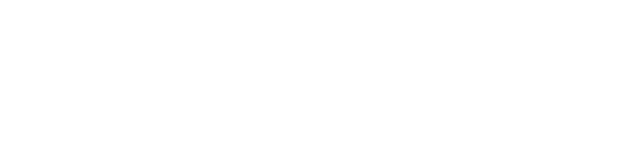
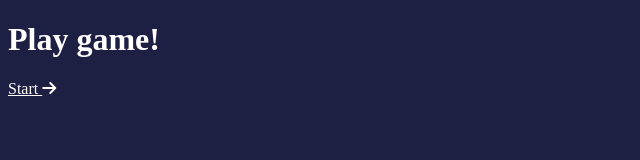
Before and after one commit to borsero/iconsQuiz, a plain HTML site: page index.html in a window 1280 px wide. Shown: the whole page, without its empty margins (0-640 px from the left). Drawn offline with Linux system fonts and the light colour scheme.

Commit message:
new BG color, header and play link

```diff
--- a/index.html
+++ b/index.html
@@ -4,9 +4,18 @@
     <meta charset="UTF-8">
     <meta http-equiv="X-UA-Compatible" content="IE=edge">
     <meta name="viewport" content="width=device-width, initial-scale=1.0">
-    <title>Document</title>
+    <title>Icons Quiz</title>
+    <link rel="stylesheet" href="style.css">
+
 </head>
 <body>
+    <div class="container">
+        <div id="home" class="flex-column flex-center">
+            <h1>Play game!</h1>
+            <a href="game.html" class="btn">Start <i class="fa-solid fa-arrow-right"></i></a>
+        </div>
+    </div>
 
+    <script src="https://kit.fontawesome.com/39f6f1fec3.js" crossorigin="anonymous"></script>
 </body>
 </html>
--- a/style.css
+++ b/style.css
@@ -0,0 +1,11 @@
+body {
+    background-color: #1D1F43;
+}
+
+#home {
+    color: white;
+}
+
+#home a {
+    color: white;
+}
```
